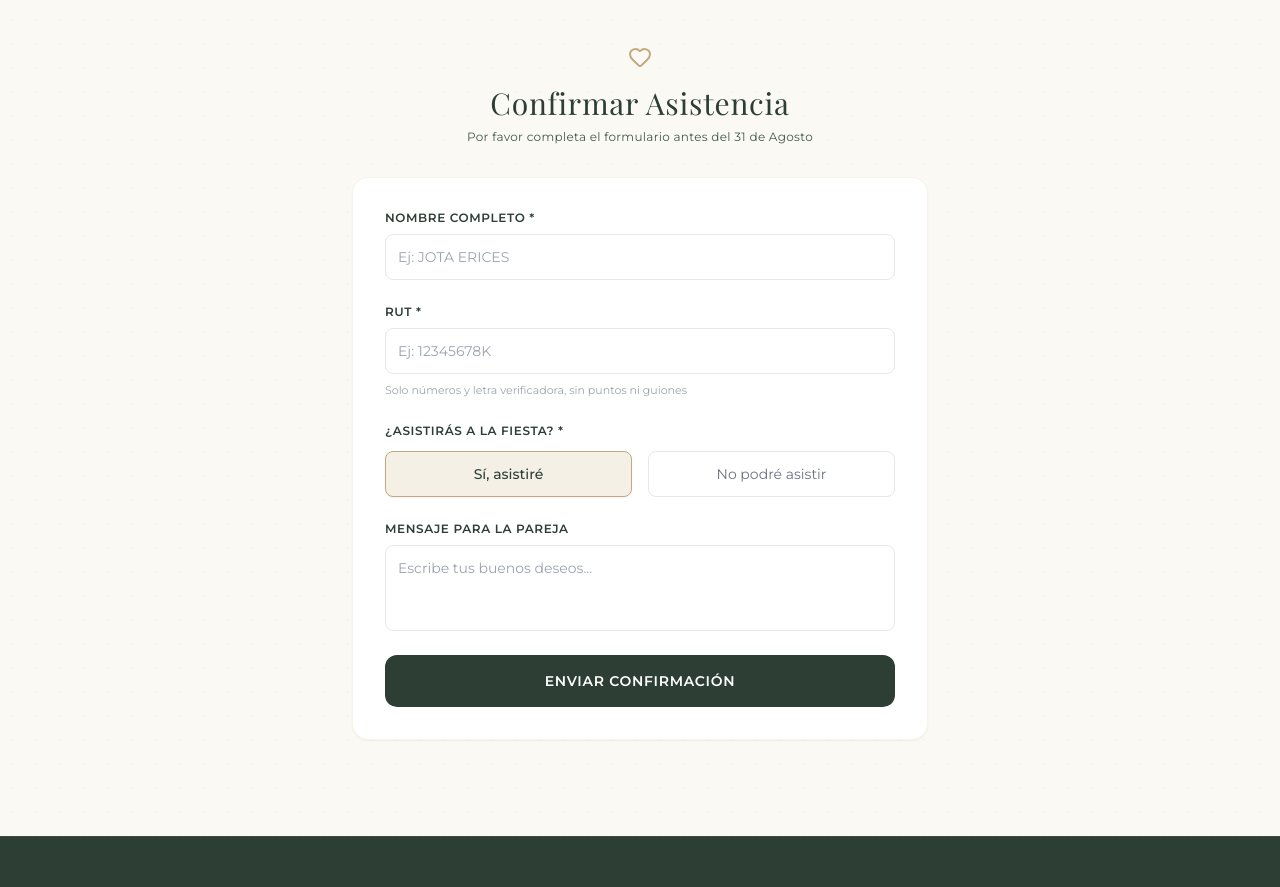
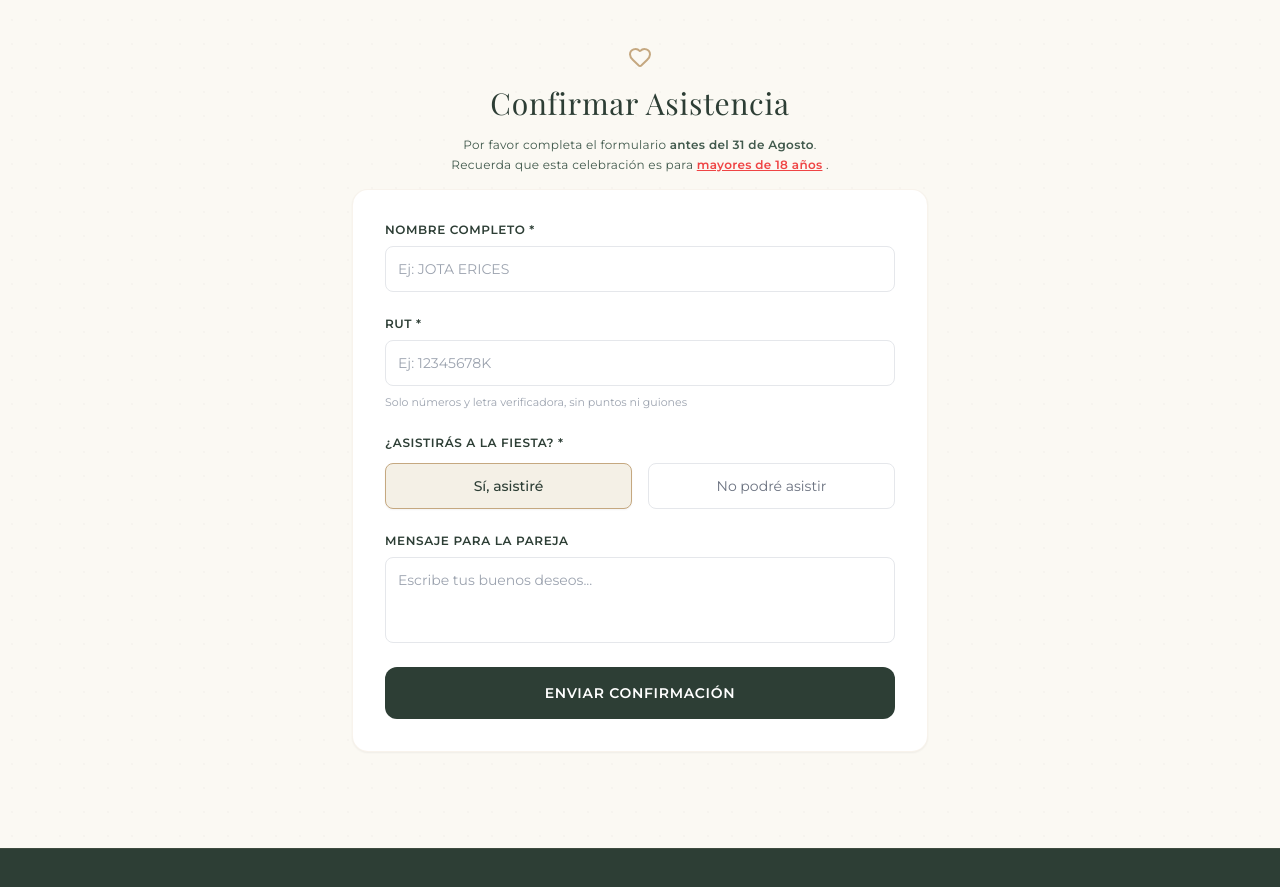
Before and after one commit to j0t4inc0de/boda-valen-benja, a Next.js app: page / in a window 1280 px wide. Shown: the part 3360-4247 px from the top of the page. Built offline with nearby package versions, Linux system fonts and the light colour scheme; no server answers; the database is empty.

Commit message:
update text

```diff
--- a/src/components/InvitationClient.tsx
+++ b/src/components/InvitationClient.tsx
@@ -561,9 +561,10 @@ Correo: ${settings.bankAccountEmail}
             <h3 className="text-3xl font-serif font-light text-olive mb-2 text-center tracking-wide">
               Confirmar Asistencia
             </h3>
-            <p className="text-xs text-olive-light font-sans tracking-wide text-center mb-8">
-              Por favor completa el formulario antes del 31 de Agosto
+            <p className="text-xs text-olive-light font-sans tracking-wide text-center mb-1 mt-2">
+              Por favor completa el formulario <span href="" className="font-semibold"> antes del 31 de Agosto</span>.
             </p>
+            <p className="text-xs text-olive-light font-sans tracking-wide text-center mb-4">Recuerda que esta celebración es para <span href="" className="underline text-red-500 font-semibold">mayores de 18 años</span> .</p>
 
             <AnimatePresence mode="wait">
               {submitSuccess ? (
```
